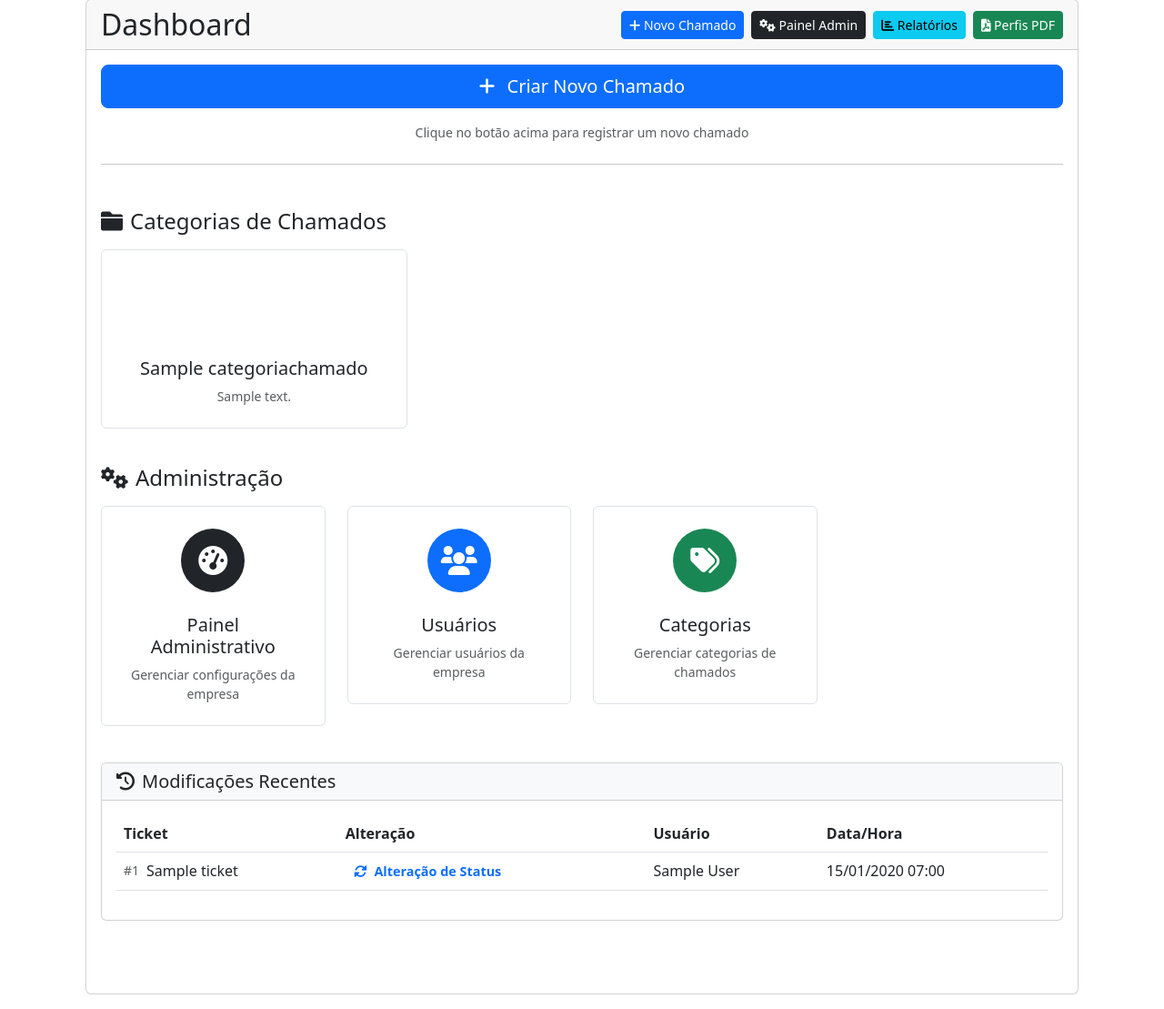
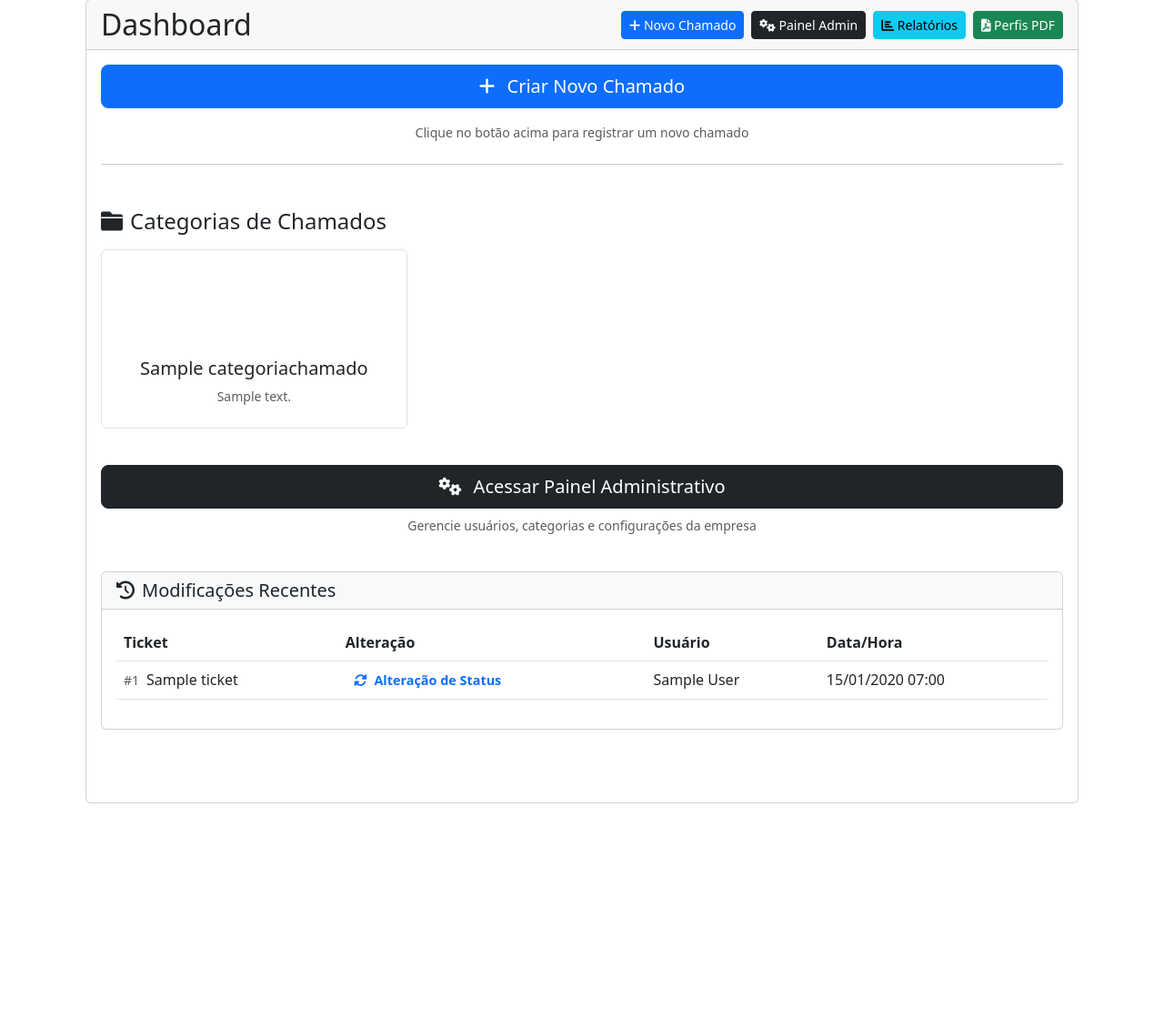
Before and after one commit to marques823/helpdesk, a Django app: page /dashboard/ in a window 1280 px wide. Shown: the part 81-1190 px from the top of the page at 91% size. After the commit the page ends 964 px from the top, so only its background shows below. Run offline with Django 5.2, Linux system fonts and the light colour scheme; a user stored in the database is signed in; tables that the repository leaves empty hold one stand-in row (values such as "Sample post"); parts of the project's set-up code (start-up, migrations or seed data) failed here and were passed over; some libraries are stand-ins or nearby versions.

Commit message:
Removida seção de cards administrativos do dashboard principal

```diff
--- a/tickets/templates/tickets/dashboard.html
+++ b/tickets/templates/tickets/dashboard.html
@@ -269,51 +269,11 @@
 
                         <!-- Cards para acesso rápido às funções administrativas -->
                         {% if funcionario and funcionario.is_admin %}
-                        <div class="col-md-12 mb-4">
-                            <h4 class="mb-3"><i class="fas fa-cogs me-2"></i>Administração</h4>
-                            <div class="row row-cols-1 row-cols-md-2 row-cols-lg-4 g-4">
-                                <div class="col">
-                                    <a href="{% url 'tickets:empresa_admin_dashboard' %}" class="text-decoration-none">
-                                        <div class="card h-100 categoria-card">
-                                            <div class="card-body text-center py-4">
-                                                <div class="categoria-icon bg-dark mb-3">
-                                                    <i class="fas fa-tachometer-alt fa-2x"></i>
-                                                </div>
-                                                <h5 class="card-title">Painel Administrativo</h5>
-                                                <p class="card-text text-muted small">Gerenciar configurações da empresa</p>
-                                            </div>
-                                        </div>
-                                    </a>
-                                </div>
-
-                                <div class="col">
-                                    <a href="{% url 'tickets:empresa_admin_usuarios' %}" class="text-decoration-none">
-                                        <div class="card h-100 categoria-card">
-                                            <div class="card-body text-center py-4">
-                                                <div class="categoria-icon bg-primary mb-3">
-                                                    <i class="fas fa-users fa-2x"></i>
-                                                </div>
-                                                <h5 class="card-title">Usuários</h5>
-                                                <p class="card-text text-muted small">Gerenciar usuários da empresa</p>
-                                            </div>
-                                        </div>
-                                    </a>
-                                </div>
-
-                                <div class="col">
-                                    <a href="{% url 'tickets:empresa_admin_categorias' %}" class="text-decoration-none">
-                                        <div class="card h-100 categoria-card">
-                                            <div class="card-body text-center py-4">
-                                                <div class="categoria-icon bg-success mb-3">
-                                                    <i class="fas fa-tags fa-2x"></i>
-                                                </div>
-                                                <h5 class="card-title">Categorias</h5>
-                                                <p class="card-text text-muted small">Gerenciar categorias de chamados</p>
-                                            </div>
-                                        </div>
-                                    </a>
-                                </div>
-                            </div>
+                        <div class="col-md-12 mb-4 text-center">
+                            <a href="{% url 'tickets:empresa_admin_dashboard' %}" class="btn btn-dark btn-lg">
+                                <i class="fas fa-cogs me-2"></i> Acessar Painel Administrativo
+                            </a>
+                            <p class="text-muted small mt-2">Gerencie usuários, categorias e configurações da empresa</p>
                         </div>
                         {% endif %}
 
@@ -625,11 +585,6 @@
         overflow: hidden;
     }
 
-    /* Configuração específica para os cards na seção de administração */
-    .row-cols-lg-4 .categoria-card {
-        height: 220px; /* Garante que todos os cards de administração tenham a mesma altura */
-    }
-
     .categoria-card:hover {
         transform: translateY(-5px) !important;
         box-shadow: 0 10px 20px rgba(0,0,0,0.1) !important;
```
